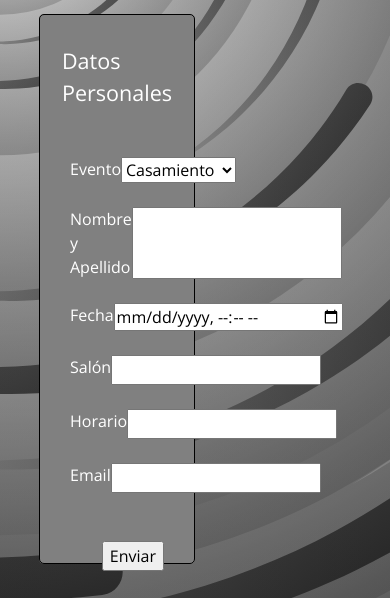
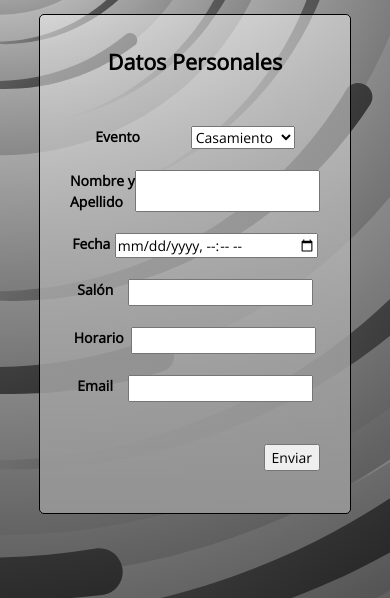
Before and after one commit to amartinezph/PF-Martinez, a website: page Presupuestos.html in a window 390 px wide. Shown: the part 126-724 px from the top of the page. Drawn offline with nearby package versions, Linux system fonts and the light colour scheme.

Commit message:
Ultimos cambios de fuentes

```diff
--- a/scss/style.scss
+++ b/scss/style.scss
@@ -50,6 +50,7 @@ $colorgrisoscuro: #333;
     border-radius: 10px;
     margin-top: 20px;
     font-family: $fuente-principal;
+    font-weight: 700;
   }
 
   nav>a {
@@ -220,9 +221,10 @@ $colorgrisoscuro: #333;
 //Formulario presupuestos
 .Formulario {
   font-family: $fuente-principal;
-  color: $colorblanco;
+  color: $colornegro;
   border: $colornegro solid 1px;
-  background: $colorgris;
+  background: rgb(255, 255, 255);
+  background: $colorbloquedegradado;
   border-radius: 5px;
   padding: 30px;
   padding-bottom: 30px;
@@ -231,6 +233,7 @@ $colorgrisoscuro: #333;
   margin-bottom: 90px;
   align-content: center;
   justify-content: center;
+  font-weight: 800;
 
   legend {
     display: flex;
@@ -387,6 +390,11 @@ $colorgrisoscuro: #333;
       font-size: 10px;
     }
   }
+
+  .Formulario {
+    display: block;
+    width: 100%;
+  }
 }
 //600px como maximo
 @media screen and (max-width: 600px) {
@@ -472,6 +480,11 @@ $colorgrisoscuro: #333;
       font-size: 10px;
     }
   }
+
+  .Formulario {
+    font-size: 14px;
+    height: 500px;
+  }
 }
 //430px como maximo
 @media screen and (max-width: 430px) {
```
Also changed, not shown: css/style.css.
